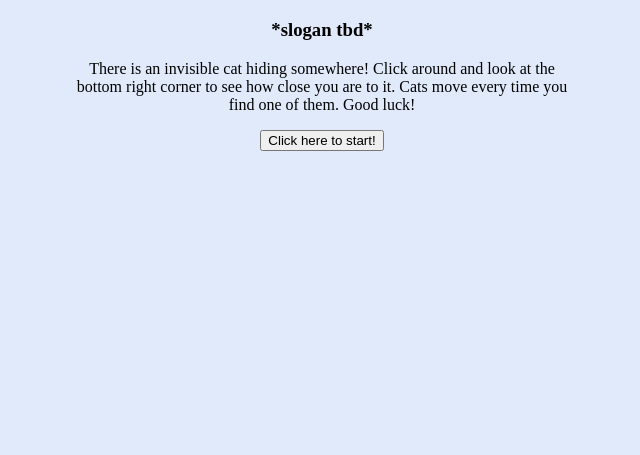
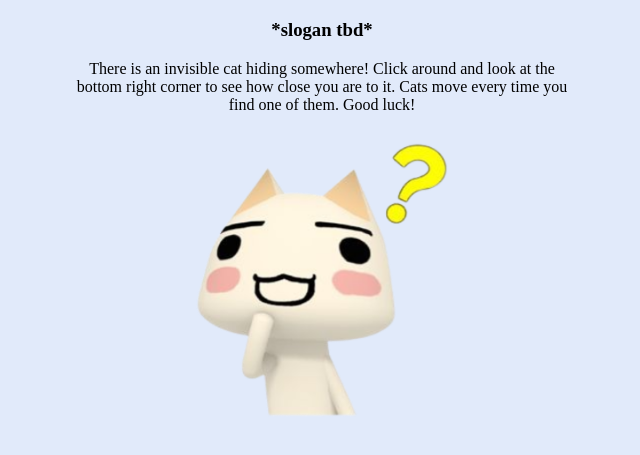
Before and after one commit to shannonc08/find-the-cat, a plain HTML site: page homepage.html in a window 1280 px wide. Shown: the part 61-516 px from the top of the page, without its empty margins (318-958 px from the left). Drawn offline with Linux system fonts and the light colour scheme.

Commit message:
Thu, Jun 5, 2025, 8:19 PM -07:00

```diff
--- a/homepage.html
+++ b/homepage.html
@@ -11,6 +11,11 @@
                 margin: auto;
                 background-color: #e1eafa;
             }
+
+            #startgame {
+                height: 300px;
+                width: 300px;
+            }
         </style>
     </head>
 
@@ -20,7 +25,7 @@
         <p>There is an invisible cat hiding somewhere! Click around and look at the bottom right corner to see how close you are
             to it. Cats move every time you find one of them. Good luck!
         </p>
-        <button id="startgame">Click here to start!</button>
+        <img src="cats/cat-start-button.png" id="startgame">
     </body>
 
     <script>
```
Also changed, not shown: cats/cat-start-button.png (added).
